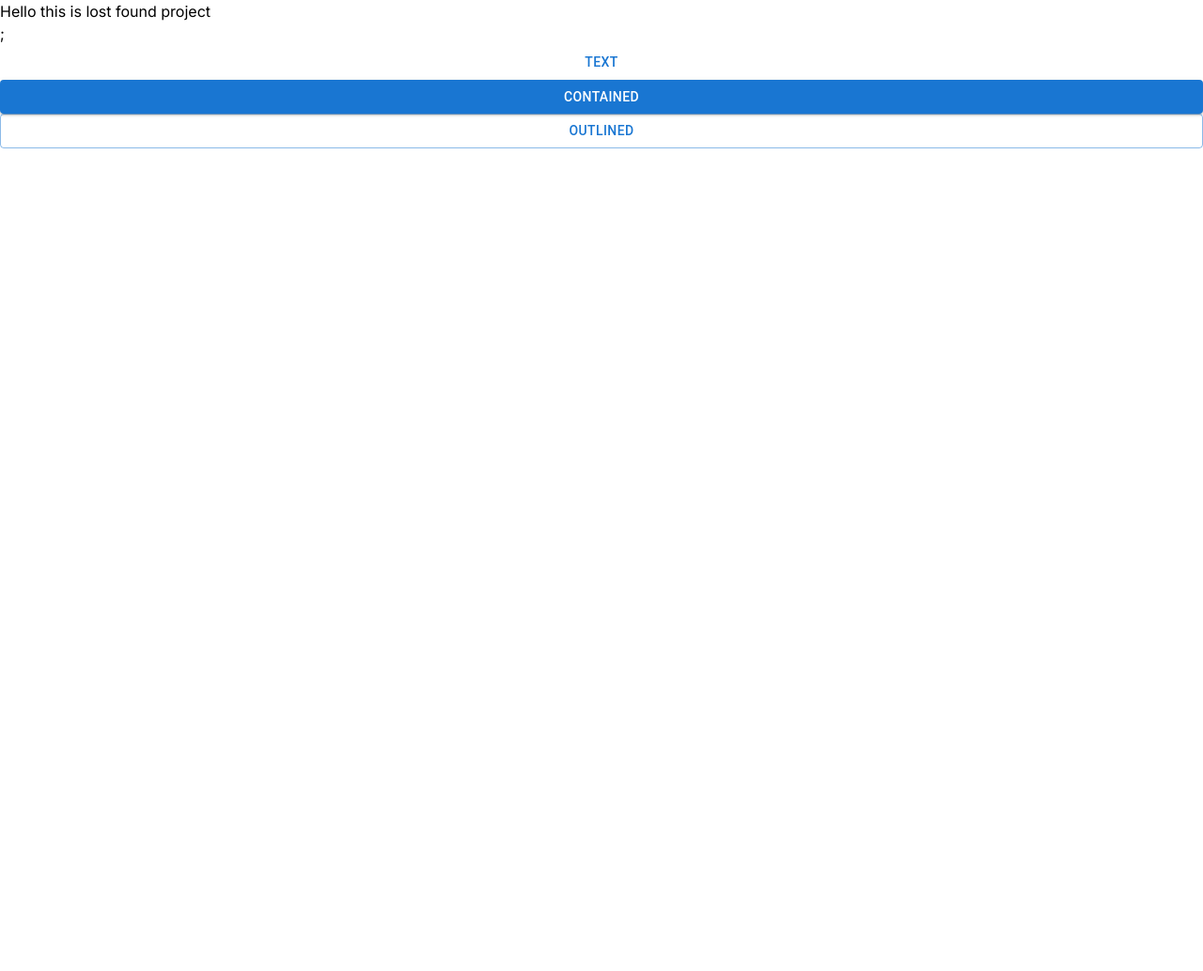
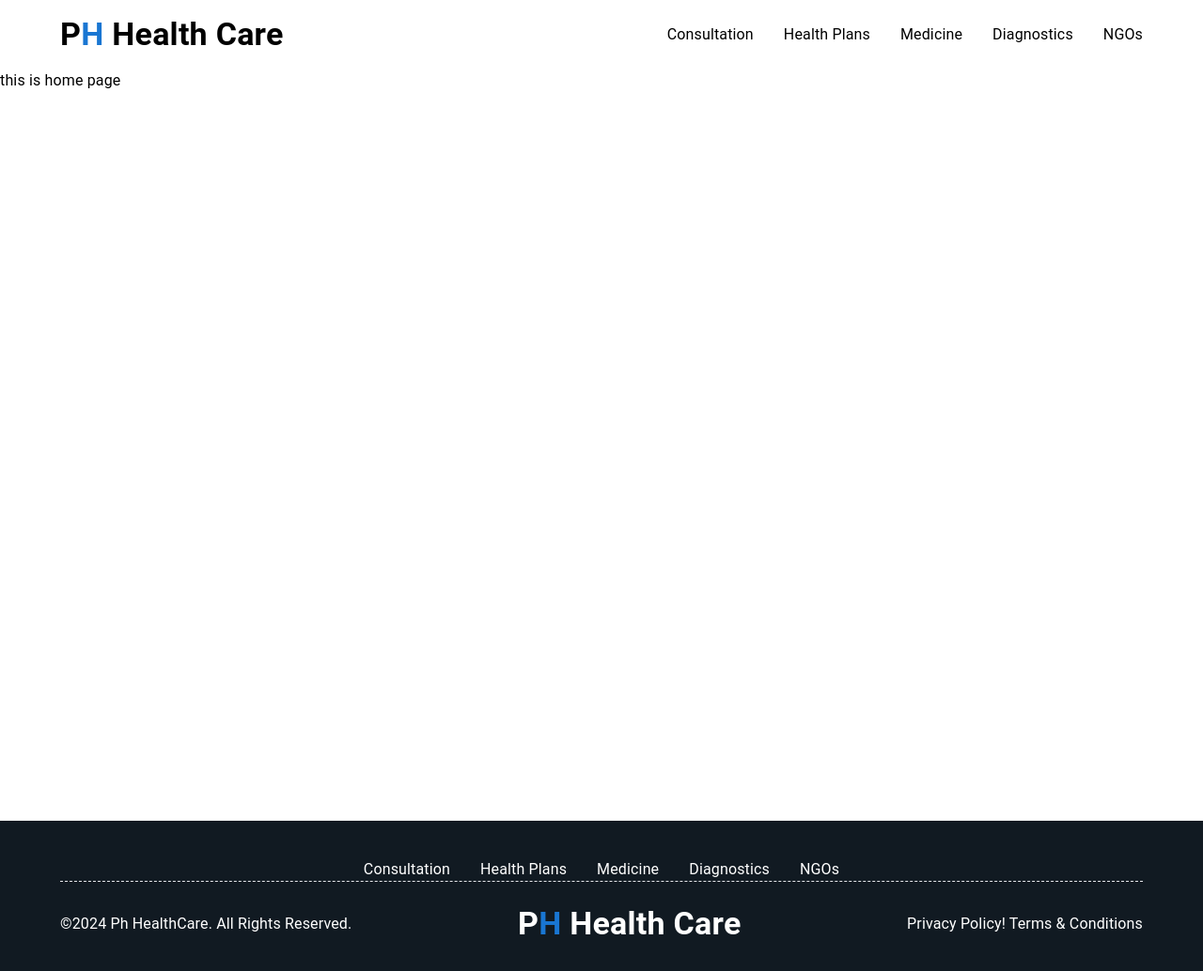
Before and after one commit to Shihab2022/Lost-And-Found, a Next.js app in the folder front-end/: page / in a window 1280 px wide. Shown: the top 1034 px of the page at 94% size. Before the commit the page ends 800 px from the top, so only its background shows below. Built offline with nearby package versions, Linux system fonts and the light colour scheme.

Commit message:
create nav bar and footer

```diff
--- /dev/null
+++ b/front-end/src/app/(withCommonLayout)/layout.tsx
@@ -0,0 +1,14 @@
+import Footer from "@/components/shared/Footer/Footer";
+import Navbar from "@/components/shared/Navbar/Navbar";
+
+const CommonLayout = ({ children }: { children: React.ReactNode }) => {
+  return (
+    <div>
+      <Navbar />
+      <div className="min-h-screen">{children}</div>
+      <Footer />
+    </div>
+  );
+};
+
+export default CommonLayout;
--- /dev/null
+++ b/front-end/src/app/(withCommonLayout)/page.tsx
@@ -0,0 +1,11 @@
+import { Typography } from "@mui/material";
+
+const HomePage = () => {
+  return (
+    <>
+      <Typography> this is home page</Typography>
+    </>
+  );
+};
+
+export default HomePage;
--- a/front-end/src/app/page.tsx
+++ /dev/null
@@ -1,13 +0,0 @@
-import { Stack } from "@mui/material";
-import Button from "@mui/material/Button";
-
-export default function Home() {
-  return (
-    <Stack>
-      <h1>Hello this is lost found project</h1>;
-      <Button variant="text">Text</Button>
-      <Button variant="contained">Contained</Button>
-      <Button variant="outlined">Outlined</Button>
-    </Stack>
-  );
-}
--- /dev/null
+++ b/front-end/src/components/shared/Footer/Footer.tsx
@@ -0,0 +1,62 @@
+import { Box, Container, Stack, Typography } from "@mui/material";
+import Image from "next/image";
+import Link from "next/link";
+// import facebookIcon from "@/assets/landing_page/facebook.png";
+// import instagramIcon from "@/assets/landing_page/instagram.png";
+// import twitterIcon from "@/assets/landing_page/twitter.png";
+// import linkedIcon from "@/assets/landing_page/linkedin.png";
+
+const Footer = () => {
+  return (
+    <Box bgcolor="rgb(17, 26, 34)" py={5}>
+      <Container>
+        <Stack direction="row" gap={4} justifyContent="center">
+          <Typography color="#fff" component={Link} href="/consultation">
+            Consultation
+          </Typography>
+          <Typography color="#fff">Health Plans</Typography>
+          <Typography color="#fff">Medicine</Typography>
+          <Typography color="#fff">Diagnostics</Typography>
+          <Typography color="#fff">NGOs</Typography>
+        </Stack>
+
+        {/* <Stack direction="row" gap={2} justifyContent="center" py={3}>
+          <Image src={facebookIcon} width={30} height={30} alt="facebook" />
+          <Image src={instagramIcon} width={30} height={30} alt="facebook" />
+          <Image src={twitterIcon} width={30} height={30} alt="facebook" />
+          <Image src={linkedIcon} width={30} height={30} alt="facebook" />
+        </Stack> */}
+        <div className="border-b-[1px] border-dashed"></div>
+        <Stack
+          direction="row"
+          gap={2}
+          justifyContent="space-between"
+          alignItems="center"
+          py={3}
+        >
+          <Typography component="p" color="white">
+            &copy;2024 Ph HealthCare. All Rights Reserved.
+          </Typography>
+          <Typography
+            variant="h4"
+            component={Link}
+            href="/"
+            fontWeight={600}
+            color="white"
+          >
+            P
+            <Box component="span" color="primary.main">
+              H
+            </Box>{" "}
+            Health Care
+          </Typography>
+          <Typography component="p" color="white">
+            Privacy Policy! Terms & Conditions
+          </Typography>
+        </Stack>
+      </Container>
+    </Box>
+  );
+};
+
+export default Footer;
--- /dev/null
+++ b/front-end/src/components/shared/Navbar/Navbar.tsx
@@ -0,0 +1,43 @@
+"use client";
+import { Box, Button, Container, Stack, Typography } from "@mui/material";
+import Link from "next/link";
+import dynamic from "next/dynamic";
+
+const Navbar = () => {
+  //   const AuthButton = dynamic(
+  //     () => import("@/components/ui/AuthButton/AuthButton"),
+  //     { ssr: false }
+  //   );
+  return (
+    <Container>
+      <Stack
+        py={2}
+        direction="row"
+        justifyContent="space-between"
+        alignItems="center"
+      >
+        <Typography variant="h4" component={Link} href="/" fontWeight={600}>
+          P
+          <Box component="span" color="primary.main">
+            H
+          </Box>{" "}
+          Health Care
+        </Typography>
+
+        <Stack direction="row" justifyContent="space-between" gap={4}>
+          <Typography component={Link} href="/consultation">
+            Consultation
+          </Typography>
+          <Typography>Health Plans</Typography>
+          <Typography>Medicine</Typography>
+          <Typography>Diagnostics</Typography>
+          <Typography>NGOs</Typography>
+        </Stack>
+
+        {/* <AuthButton /> */}
+      </Stack>
+    </Container>
+  );
+};
+
+export default Navbar;
```
Also changed, not shown: front-end/src/assets/banar.svg (added).
